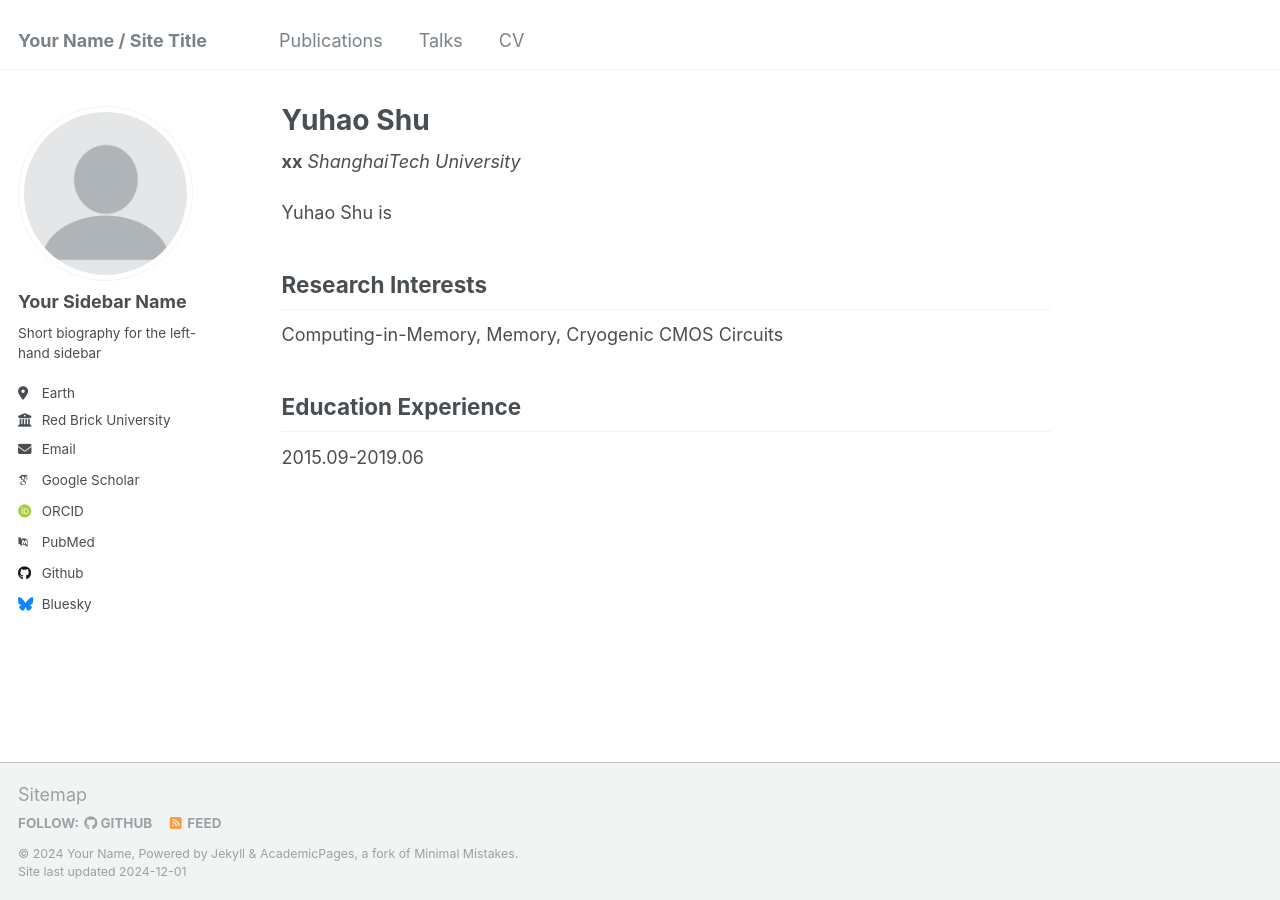
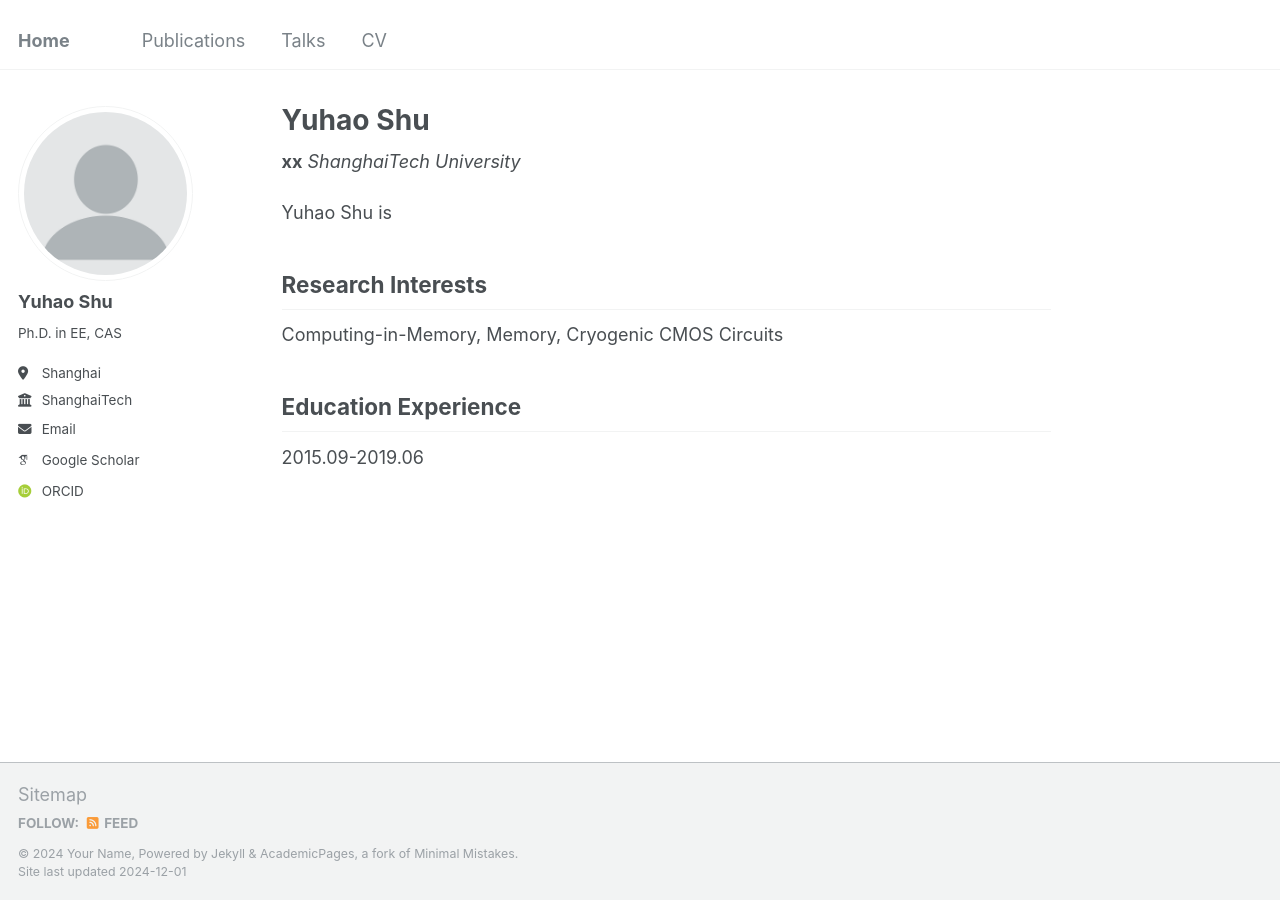
Before and after one commit to beckycaspar/beckycaspar.github.io, a Jekyll site: the page built from _pages/about.md, in a window 1280 px wide. Built offline with Jekyll 4.4.1, drawn with Linux system fonts in a browser that asks for light colours; some web fonts are replaced.

Commit message:
update home

```diff
--- a/_config.yml
+++ b/_config.yml
@@ -8,11 +8,11 @@
 
 # Basic Site Settings
 locale                   : "en-US"
-title                    : "Your Name / Site Title"
+title                    : "Home"
 title_separator          : "-"
 name                     : &name "Your Name"
 description              : &description "personal description"
-url                      : https://academicpages.github.io # the base hostname & protocol for your site e.g. "https://[your GitHub username].github.io"
+url                      : https://beckycaspar.github.io # the base hostname & protocol for your site e.g. "https://[your GitHub username].github.io"
 baseurl                  : "" # the subpath of your site, e.g. "/blog"
 repository               : "academicpages/academicpages.github.io"
 
@@ -22,13 +22,13 @@ repository               : "academicpages/academicpages.github.io"
 author:
   # Biographic information
   avatar           : "profile.png"
-  name             : "Your Sidebar Name"
+  name             : "Yuhao Shu"
   pronouns         : # example: "she/her"
-  bio              : "Short biography for the left-hand sidebar"
-  location         : "Earth"
-  employer         : "Red Brick University"
+  bio              : "Ph.D. in EE, CAS"
+  location         : "Shanghai"
+  employer         : "ShanghaiTech"
   uri              : # URL
-  email            : "none@example.org"
+  email            : "shuyh2025@gmail.com"
 
   # Academic websites
   arxiv            : # URL - Update with the correct link to your profile
@@ -36,7 +36,7 @@ author:
   impactstory      : # URL
   orcid            : "http://orcid.org/yourorcidurl"
   semantic         : # URL
-  pubmed           : "https://www.ncbi.nlm.nih.gov/pubmed/?term=john+snow"
+  pubmed           : # URL
   researchgate     : # URL
   scopus           : # URL
 
@@ -44,12 +44,12 @@ author:
   bitbucket        : # Username - Update with your username on the site
   codepen          : # Username
   dribbble         : # Username
-  github           : "academicpages"
+  github           : # Username
   kaggle           : # Username
   stackoverflow    : # User number or user number and name (i.e., use "1" or "1/jeff-atwood")
 
   # Social media
-  bluesky          : "bsky.app" # Replace this with you Bluesky username
+  bluesky          : # Username # Replace this with you Bluesky username
   facebook         : # Username
   flickr           : # Username
   foursquare       : # Username
```
